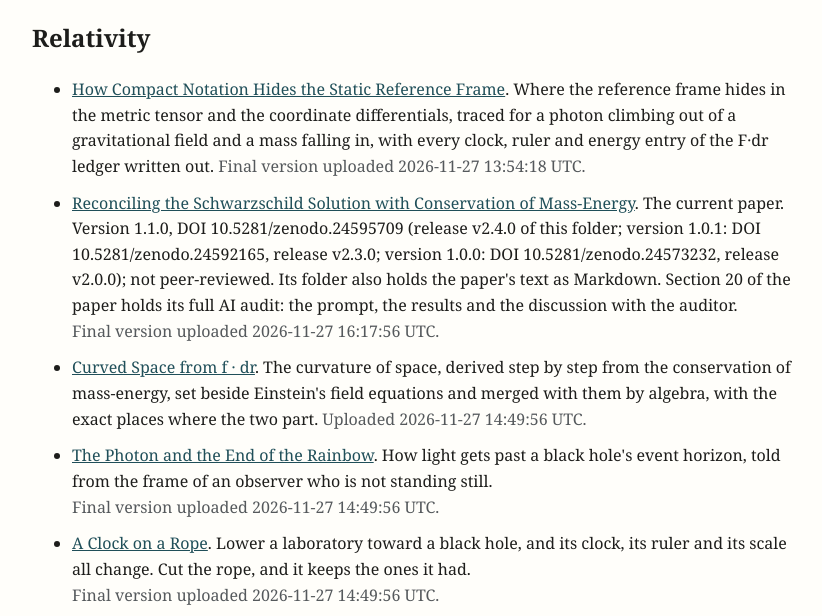
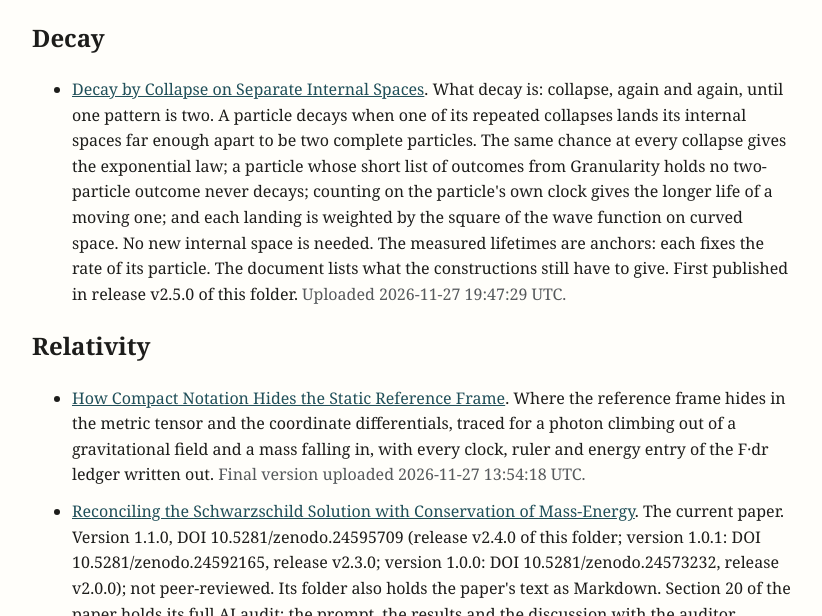
Before and after one commit to ChrisBergstromBeamish/general-relativity, a plain HTML site: page README.html in a window 1280 px wide. Shown: the part 153-769 px from the top of the page, without its empty margins (228-1050 px from the left). Drawn offline with Linux system fonts and the light colour scheme.

Commit message:
The v2.5.0 record: release stamp, hashes, Zenodo and citation metadata, README and landing page with the decay document first
Co-Authored-By: Claude Opus 5.5 <noreply@anthropic.com>

```diff
--- a/README.html
+++ b/README.html
@@ -16,6 +16,9 @@ li{margin:0 0 .7em}
 </head>
 <body>
 <h1>Physics: Particle Reconstruction and General Relativity</h1>
+<h2>Decay</h2><ul>
+<li><a href="https://chrisbergstrombeamish.github.io/general-relativity/Decay/">Decay by Collapse on Separate Internal Spaces</a>. What decay is: collapse, again and again, until one pattern is two. A particle decays when one of its repeated collapses lands its internal spaces far enough apart to be two complete particles. The same chance at every collapse gives the exponential law; a particle whose short list of outcomes from Granularity holds no two-particle outcome never decays; counting on the particle&#39;s own clock gives the longer life of a moving one; and each landing is weighted by the square of the wave function on curved space. No new internal space is needed. The measured lifetimes are anchors: each fixes the rate of its particle. The document lists what the constructions still have to give. First published in release v2.5.0 of this folder. <span class="when">Uploaded 2026-11-27 19:47:29 UTC.</span></li>
+</ul>
 <h2>Relativity</h2><ul>
 <li><a href="https://chrisbergstrombeamish.github.io/general-relativity/How-Compact-Notation-Hides-the-Static-Reference-Frame/">How Compact Notation Hides the Static Reference Frame</a>. Where the reference frame hides in the metric tensor and the coordinate differentials, traced for a photon climbing out of a gravitational field and a mass falling in, with every clock, ruler and energy entry of the F·dr ledger written out. <span class="when">Final version uploaded 2026-11-27 13:54:18 UTC.</span></li>
 <li><a href="https://chrisbergstrombeamish.github.io/general-relativity/Reconciling-the-Schwarzschild-Solution-with-Conservation-of-Mass-Energy/">Reconciling the Schwarzschild Solution with Conservation of Mass-Energy</a>. The current paper. Version 1.1.0, DOI 10.5281/zenodo.24595709 (release v2.4.0 of this folder; version 1.0.1: DOI 10.5281/zenodo.24592165, release v2.3.0; version 1.0.0: DOI 10.5281/zenodo.24573232, release v2.0.0); not peer-reviewed. Its folder also holds the paper's text as Markdown. Section 20 of the paper holds its full AI audit: the prompt, the results and the discussion with the auditor. <span class="when">Final version uploaded 2026-11-27 16:17:56 UTC.</span></li>
```
Also changed, not shown: index.html (+3 -0 lines), .zenodo.json, README.txt, 4 other files.
